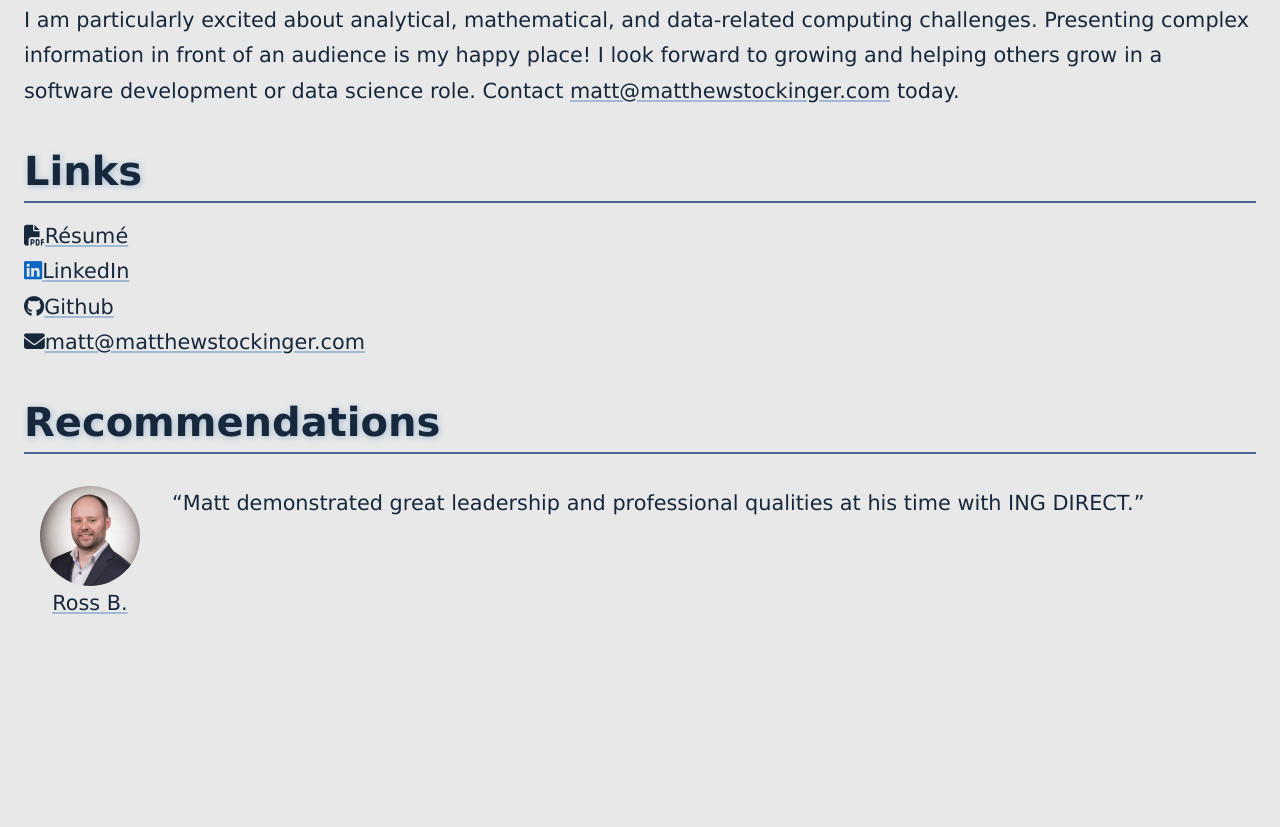
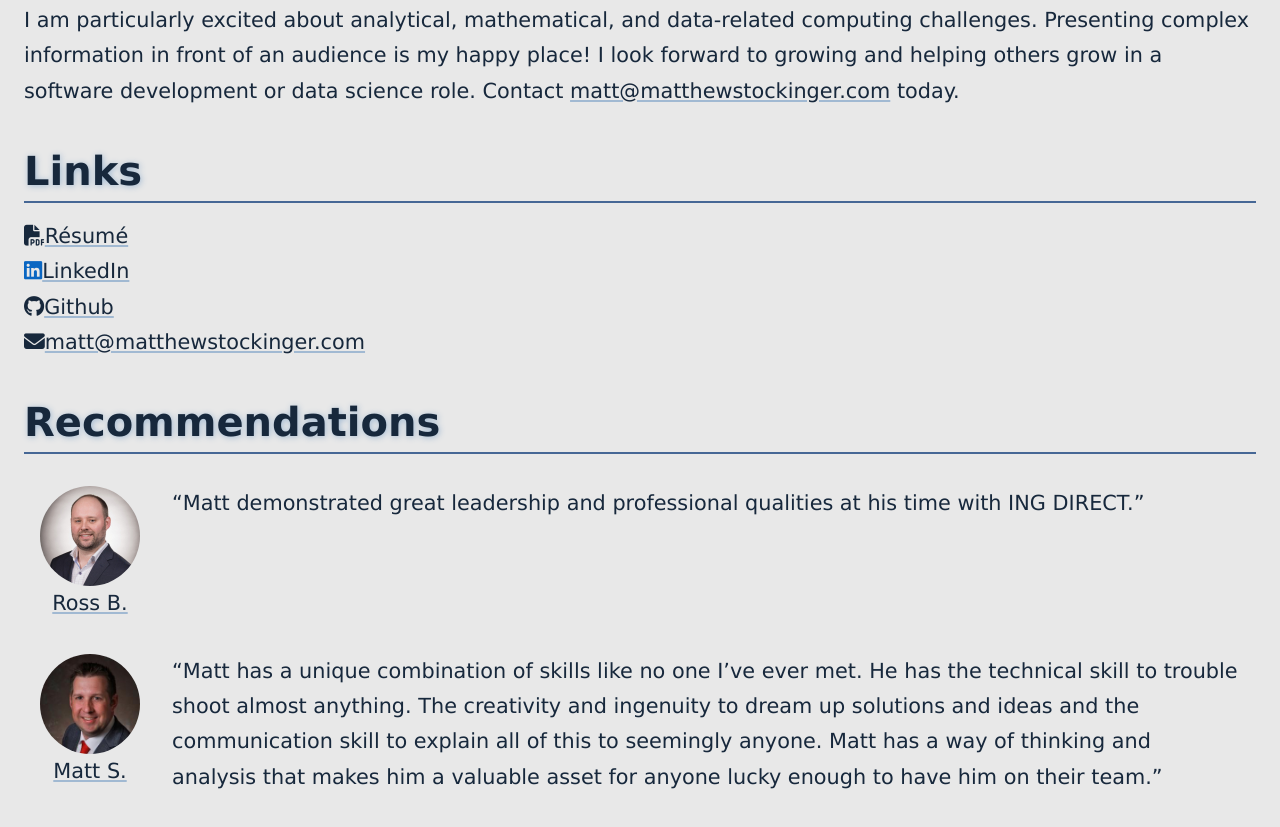
Before and after one commit to matthew-stockinger/matthewstockinger.com, a plain HTML site: page index.html in a window 1280 px wide. Shown: the part 331-1158 px from the top of the page. Before the commit the page ends 1017 px from the top, so only its background shows below. Drawn offline with Linux system fonts and the light colour scheme.

Commit message:
added matt siers recommendation

```diff
--- a/index.html
+++ b/index.html
@@ -96,6 +96,42 @@
             </p>
           </div>
         </div>
+        <div class="flex-recommendations">
+          <div class="padding">
+            <a
+              href="https://www.linkedin.com/in/matthew-siers-60b010225/"
+              target="_blank"
+            >
+              <img
+                src="img/matt-siers.jpg"
+                alt="matt siers headshot"
+                style="max-width: 100px"
+                class="img-round img-center"
+              />
+            </a>
+            <p class="txt-center">
+              <a
+                href="https://www.linkedin.com/in/matthew-siers-60b010225/"
+                target="_blank"
+              >
+                Matt S.
+              </a>
+            </p>
+          </div>
+          <div class="padding">
+            <p>
+              <q
+                >Matt has a unique combination of skills like no one I’ve ever
+                met. He has the technical skill to trouble shoot almost
+                anything. The creativity and ingenuity to dream up solutions and
+                ideas and the communication skill to explain all of this to
+                seemingly anyone. Matt has a way of thinking and analysis that
+                makes him a valuable asset for anyone lucky enough to have him
+                on their team.</q
+              >
+            </p>
+          </div>
+        </div>
       </section>
       <section id="portfolio"></section>
     </main>
```
Also changed, not shown: img/matt-siers.jpg (added).
